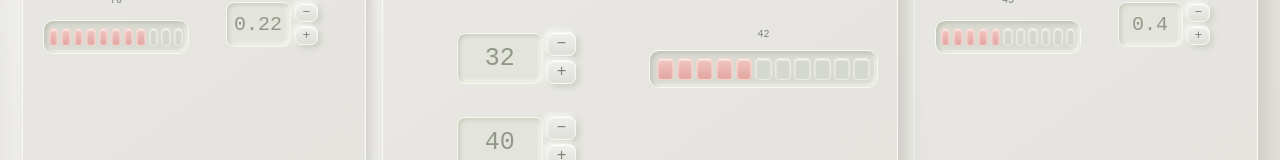
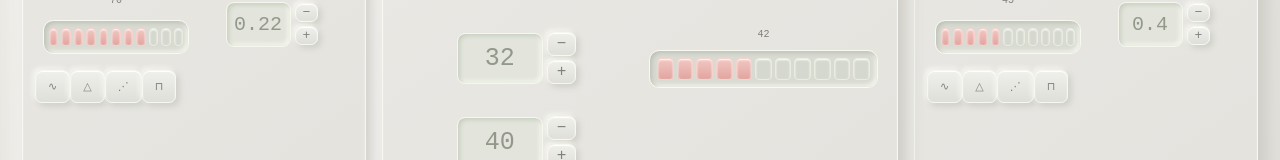
Before and after one commit to polinasergeenkova2007-crypto/origin-music-studio, a React (Vite) app: page / in a window 1280 px wide. Shown: the part 352-512 px from the top of the page. Built offline with nearby package versions, Linux system fonts and the light colour scheme.

Commit message:
Simplify studio layout and animate live audio bars

```diff
--- a/src/components/VoicePanel.tsx
+++ b/src/components/VoicePanel.tsx
@@ -146,6 +146,9 @@ export function VoicePanel({
           );
         })}
       </ControlGroups>
+      <div className="wave-buttons" role="group" aria-label={id+" форма волны"}>
+        {([{value:"sine",name:"Синус",icon:"∿"},{value:"triangle",name:"Треугольник",icon:"△"},{value:"sawtooth",name:"Пила",icon:"⋰"},{value:"square",name:"Прямоугольник",icon:"⊓"}] as const).map(w=><button key={w.value} aria-label={id+" "+w.name} aria-pressed={settings.waveform===w.value} onClick={()=>change({...settings,waveform:w.value})}><span aria-hidden="true">{w.icon}</span></button>)}
+      </div>
       <footer>
         {id === "body"
           ? "ДВА ОСЦИЛЛЯТОРА · −7 ЦЕНТОВ · САТУРАЦИЯ"
```
